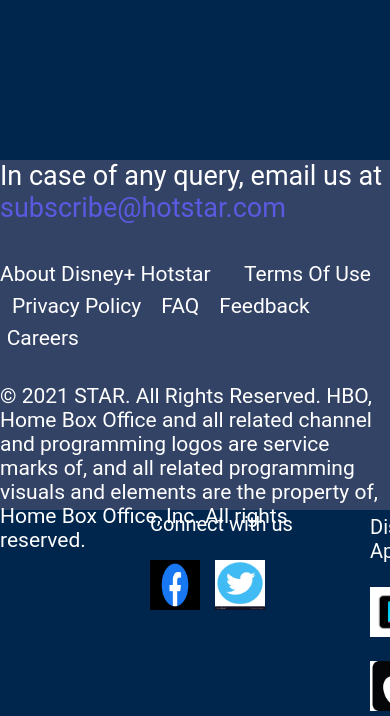
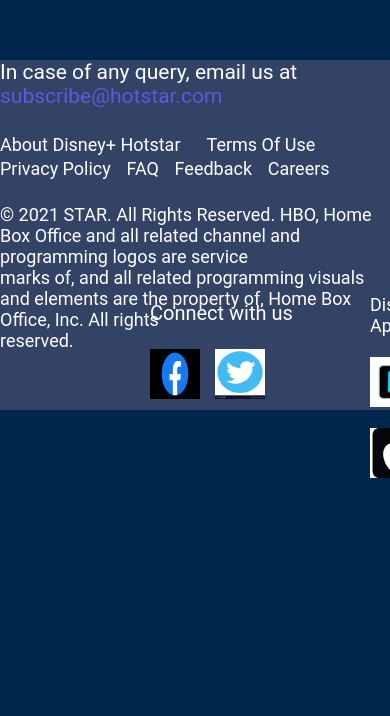
Before and after one commit to RanjaniK99/Hotstar_subscriptionpg, a plain HTML site: page index.html in a window 390 px wide. Shown: the part 1627-2343 px from the top of the page. After the commit the page ends 2109 px from the top, so only its background shows below. Drawn offline with Linux system fonts and the light colour scheme.

Commit message:
footer changed

```diff
--- a/hotstar_vip.css
+++ b/hotstar_vip.css
@@ -237,36 +237,36 @@
   }
   .content2 {
     margin-top: 20px;
-    padding-top: 5px;
+    padding-top: 3px;
   }
   .footer {
-    margin-top: 500px;
+    margin-top: 400px;
     height: 350px;
   }
   .b3 {
-    font-size: 27px;
+    font-size: 21px;
   }
   .abt {
     color: white;
-    font-size: 21px;
+    font-size: 18px;
     text-decoration: none;
   }
   .abt:hover {
     color: rgb(53, 53, 209);
   }
   .copy {
-    font-size: 21px;
+    font-size: 18px;
   }
   .b4 {
     margin-left: 150px;
-    margin-top: -40px;
+    margin-top: -50px;
     font-size: 20px;
     color: white;
   }
   .b5 {
     margin-left: 370px;
-    margin-top: -100px;
-    font-size: 20px;
+    margin-top: -110px;
+    font-size: 18px;
     color: white;
   }
 }
```
